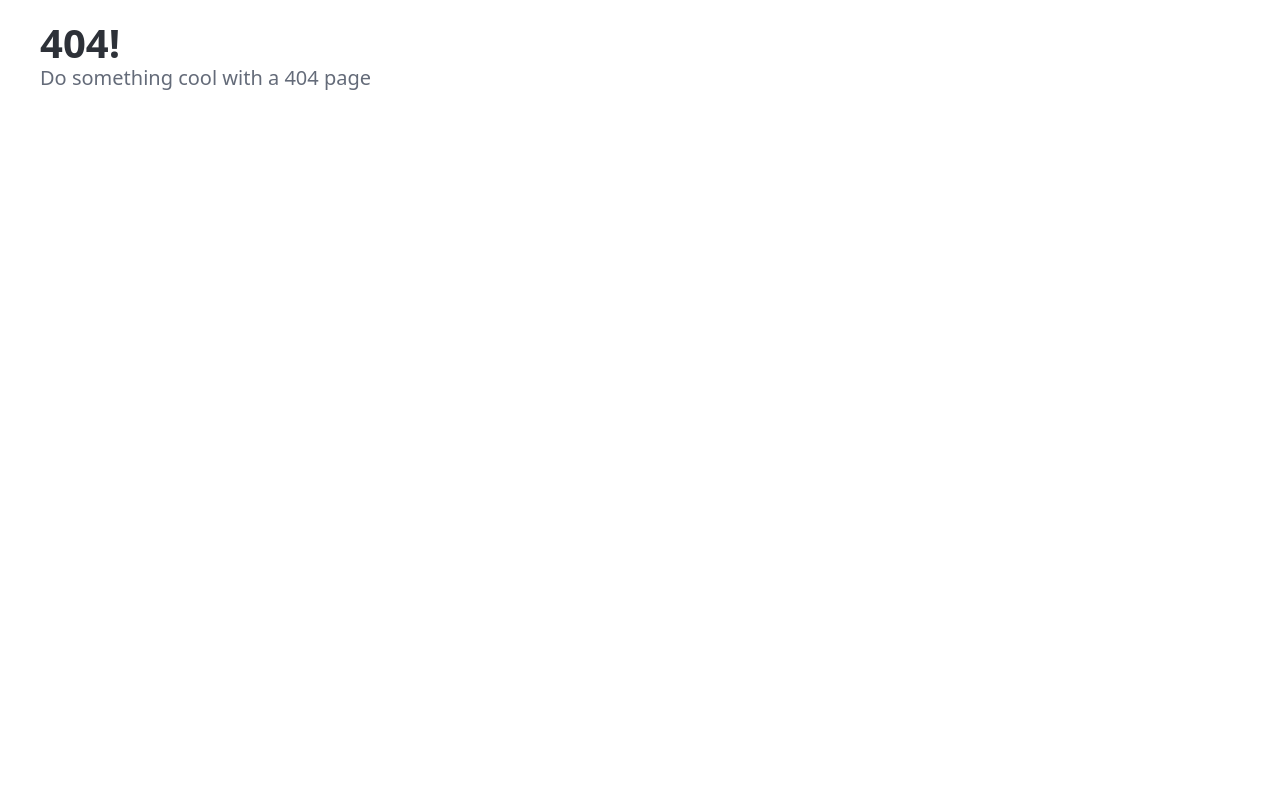
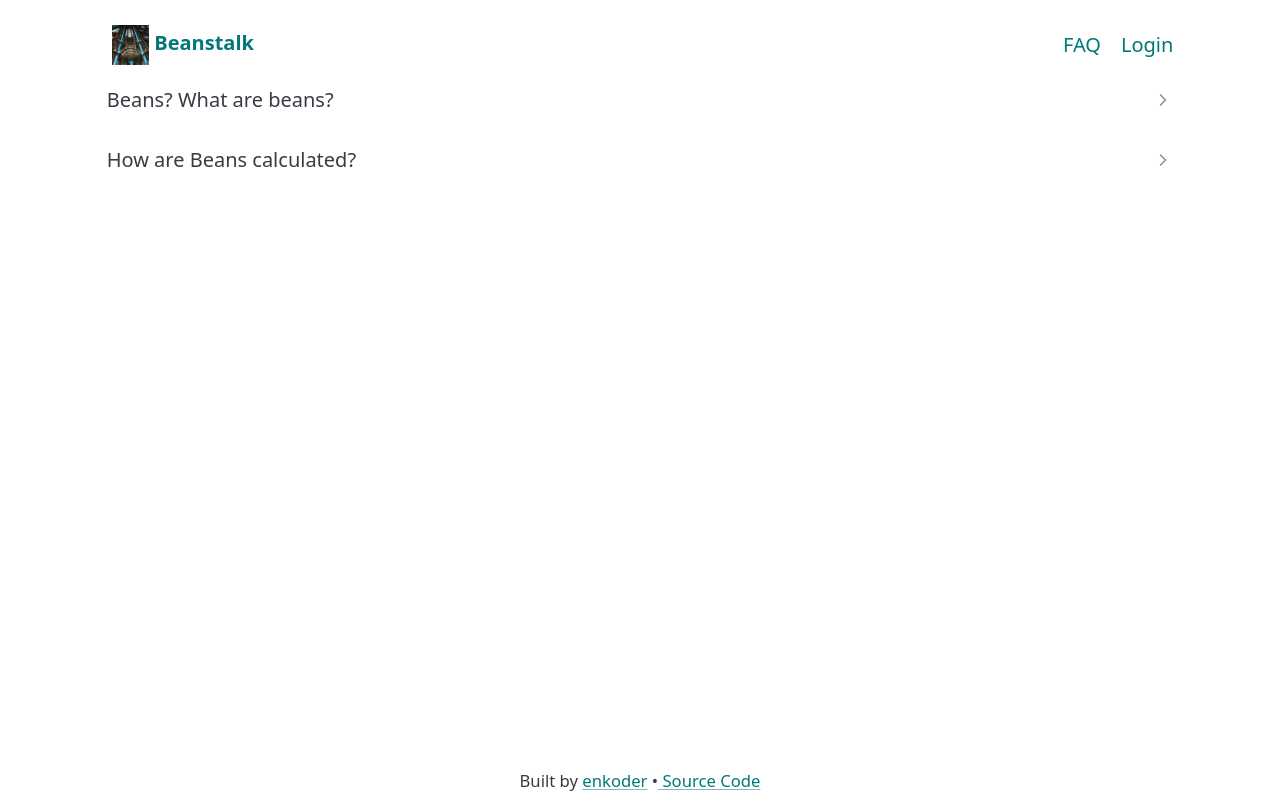
Before and after one commit to enkoder/beanstalk, a React (Create React App) app in the folder app/: page /faq in a window 1280 px wide. Before the commit this address had no page. Built offline with nearby package versions, Linux system fonts and the light colour scheme; no server answers.

Commit message:
Add FAQ Route

```diff
--- a/app/src/index.tsx
+++ b/app/src/index.tsx
@@ -4,6 +4,7 @@ import { ErrorPage } from "./routes/Error";
 import { AuthService, OpenAPI } from "./client";
 import useAuth, { AuthProvider } from "./useAuth";
 import { PointDistributionTable } from "./routes/Points";
+import { Faq } from "./routes/Faq";
 import greenBeans from "../images/beanstalk_royalties.png";
 import ReactDOM from "react-dom/client";
 import React, { useEffect } from "react";
@@ -143,6 +144,7 @@ const router = createBrowserRouter([
     errorElement: <ErrorPage />,
     children: [
       { index: true, element: <Leaderboard /> },
+      { path: "/faq", element: <Faq /> },
       { path: "/results/:user", element: <Results /> },
       { path: "/api/oauth/callback", element: <OAuth2Callback /> },
       {
--- /dev/null
+++ b/app/src/routes/Faq.css
@@ -0,0 +1,8 @@
+.faq-container {
+  display: flex;
+  flex-direction: column;
+}
+
+.faq-item {
+  margin-bottom: 20px;
+}
--- /dev/null
+++ b/app/src/routes/Faq.tsx
@@ -0,0 +1,34 @@
+import "./Faq.css";
+
+type Question = {
+  title: string;
+  content: string;
+};
+
+const QUESTIONS: Question[] = [
+  {
+    title: "Beans? What are beans?",
+    content:
+      "Beans are points, the unit of measurement we use here at Beanstalk. In some circles (near CTZ) people call the card Beanstalk Royalties green beans.",
+  },
+  {
+    title: "How are Beans calculated?",
+    content:
+      "You can find a point simulation at https://netrunner-beanstalk.net/beans",
+  },
+];
+
+export function Faq() {
+  return (
+    <div className={"faq-container"}>
+      {QUESTIONS.map((question) => (
+        <span className={"faq-item"}>
+          <details>
+            <summary>{question.title}</summary>
+            <p>{question.content}</p>
+          </details>
+        </span>
+      ))}
+    </div>
+  );
+}
```
